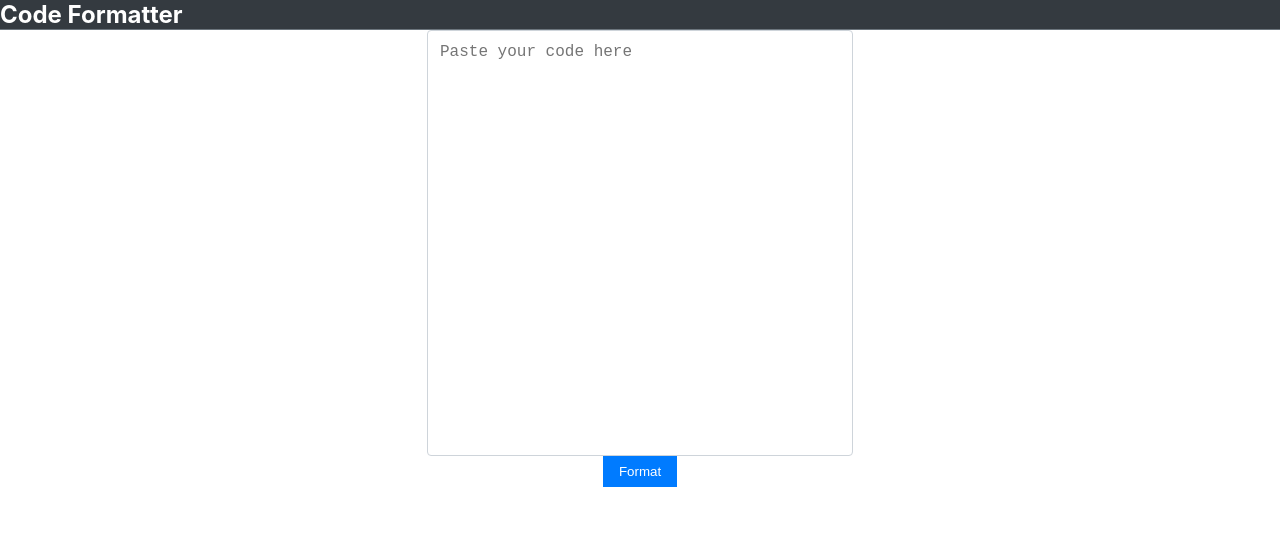
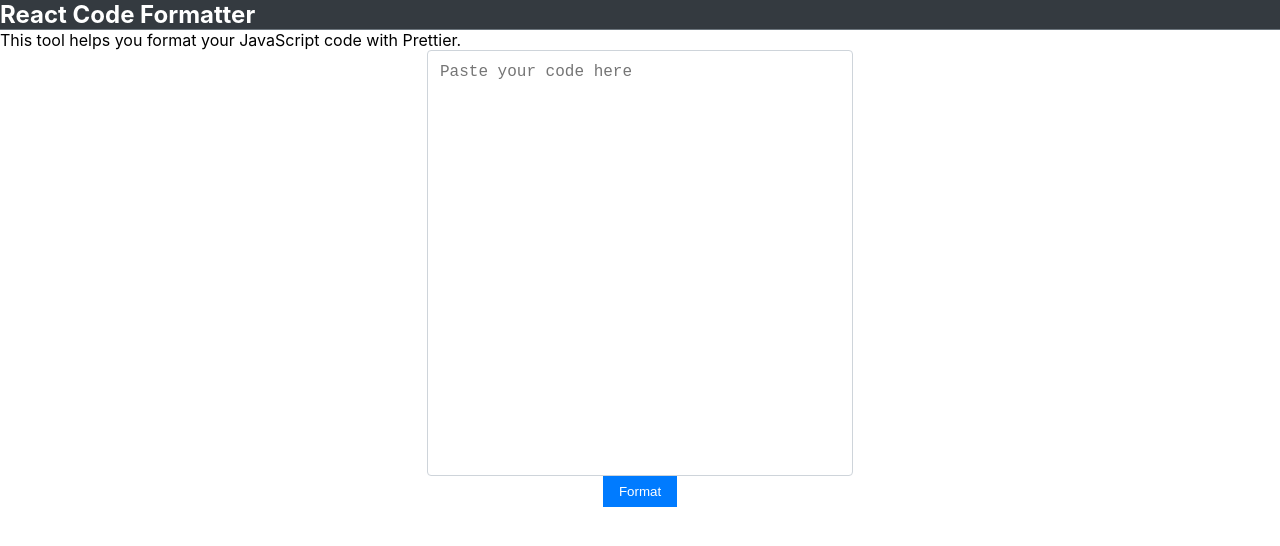
Before and after one commit to puppe1990/code-amazing-tools, a React (Create React App) app: page / in a window 1280 px wide. Shown: the top 546 px of the page. Built offline with nearby package versions, Linux system fonts and the light colour scheme.

Commit message:
add description

```diff
--- a/src/App.js
+++ b/src/App.js
@@ -35,12 +35,19 @@ function CodeFormatter() {
     <div className="code-formatter-container">
       <Navbar bg="dark" variant="dark">
         <Container>
-          <Navbar.Brand>Code Formatter</Navbar.Brand>
+          <Navbar.Brand>React Code Formatter</Navbar.Brand>
         </Container>
       </Navbar>
       <Container className="d-flex flex-column align-items-center justify-content-center h-100">
+        <Row className="justify-content-center">
+          <Col md={4}>
+            <Form.Label className="text-light">
+              This tool helps you format your JavaScript code with Prettier.
+            </Form.Label>
+          </Col>
+          <Col md={4}>
             <Form onSubmit={handleFormat}>
-          <Form.Group className="w-50">
+              <Form.Group>
                 <Form.Control
                   as="textarea"
                   value={code}
@@ -55,6 +62,8 @@ function CodeFormatter() {
                 </div>
               </Form.Group>
             </Form>
+          </Col>
+        </Row>
         {formattedCode && (
           <Row className="mt-3 justify-content-center">
             <Col md={8}>
@@ -78,7 +87,6 @@ function CodeFormatter() {
   );
 }
 
-
 function App() {
   return (
     <div>
```
Lines whose indentation alone changed are shown as unchanged.
